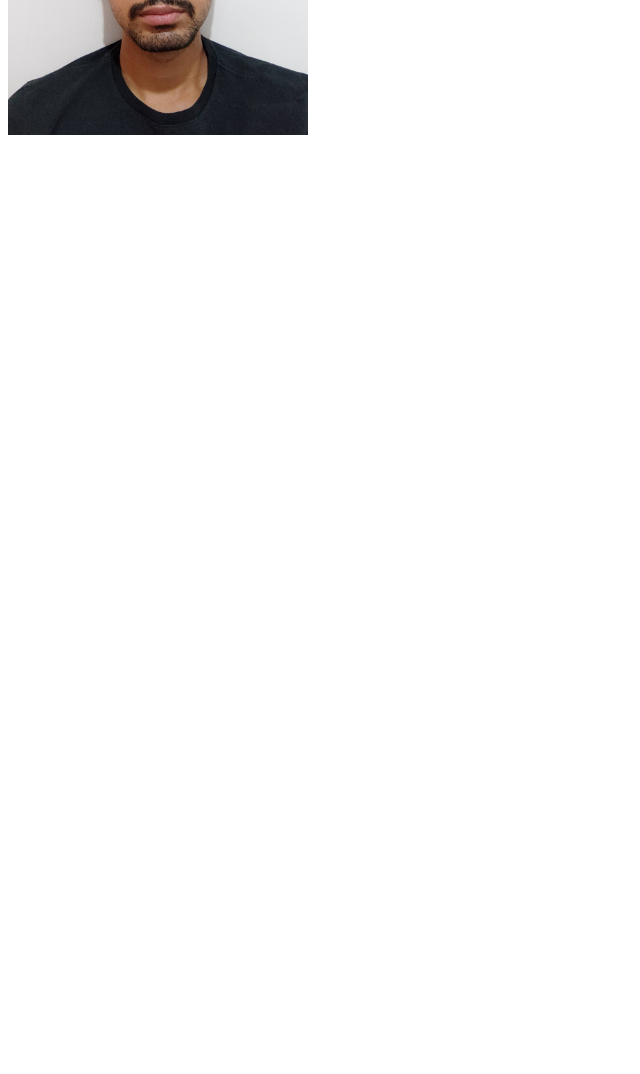
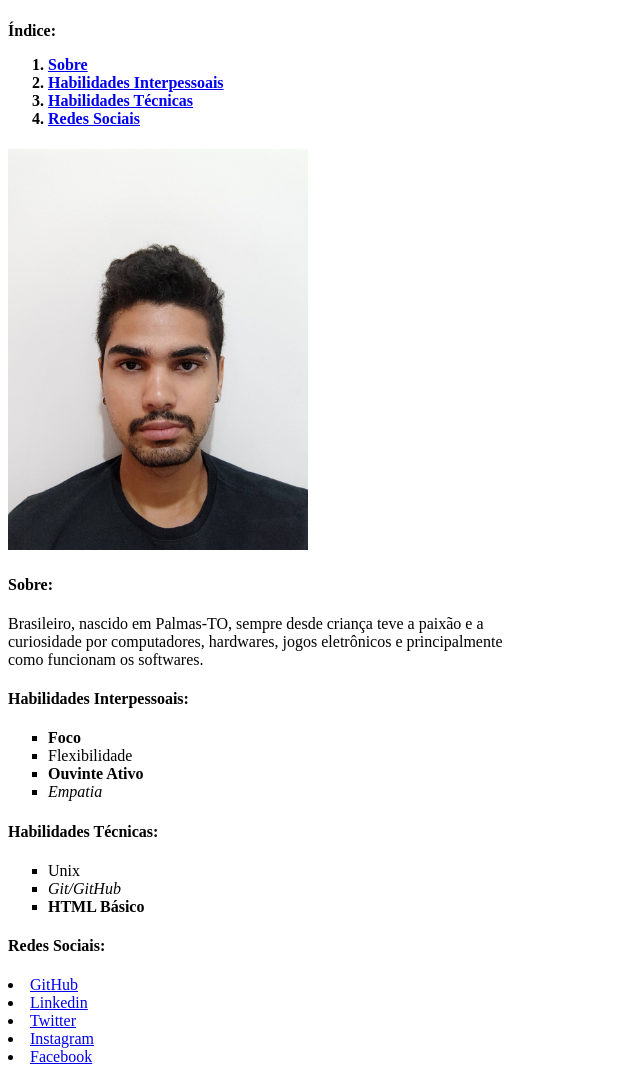
Before and after one commit to devrafaelgsilva/devrafaelgsilva.github.io, a plain HTML site: page index.html in a window 1280 px wide. Shown: the part 425-1499 px from the top of the page, without its empty margins (0-640 px from the left). Before the commit the page ends 800 px from the top, so only its background shows below. Drawn offline with Linux system fonts and the light colour scheme.

Commit message:
Exercício feito

```diff
--- a/index.html
+++ b/index.html
@@ -1,12 +1,44 @@
 <!DOCTYPE html>
 <html lang="pt-br">
     <head>
-        <meta charset="UTF-8">
-        <title>Rafael Silva's Web Portifolio</title>
+      <meta charset="UTF-8">
+      <title>Rafael Silva's Web Portifolio</title>
     </head>
     <body>
-        <h1>Portifolio Web<p>Rafael Gomes da Silva</h1>
-        <img src="/assets/images/profile-picture.jpg" width="300px" alt="foto de perfil">
-
+      <h2>Portifólio Web<p>Rafael Gomes da Silva</h1>
+      <img src="https://i.pinimg.com/originals/77/ed/d8/77edd8e59249472acd76ebec0358e97f.png" width="400px" alt="fundo">
+      <h4>Índice:
+        <ol>
+          <li><a href="#sobre">Sobre</a></li>
+          <li><a href="#hi">Habilidades Interpessoais</a></li>
+          <li><a href="#ht">Habilidades Técnicas</a></li>
+          <li><a href="#redes-sociais">Redes Sociais</a></li>
+        </ol>
+      </h4>
+      <img src="/assets/images/profile-picture.jpg" width="300px" alt="foto de perfil">
+      <h4 id="sobre"><b>Sobre:</b></h4>
+      <p>Brasileiro, nascido em Palmas-TO, sempre desde criança teve a paixão e a<br>
+        curiosidade por computadores, hardwares, jogos eletrônicos e principalmente<br>
+        como funcionam os softwares.</p>
+      <h4 id="hi"><b>Habilidades Interpessoais:</b></h4>
+      <ul style="list-style-type:square;">
+        <li><b>Foco</b></li>
+        <li>Flexibilidade</li>
+        <li><b>Ouvinte Ativo</b></li>
+        <li><i>Empatia</i></li>
+      </ul>
+      <h4 id="ht"><b>Habilidades Técnicas:</b></h4>
+      <ul style="list-style-type:square;">
+        <li>Unix</li>
+        <li><i>Git/GitHub</i></li>
+        <li><b>HTML Básico</b></li>
+      </ul>
+      <h4 id="redes-sociais"><b>Redes Sociais:</b></h4>
+      <ul style="list-style-type:square;"></ul>
+        <li><a href ="https://github.com/devrafaelgsilva" target="_blank">GitHub</a></li>
+        <li><a href="https://linkedin.com/devrafaelgsilva" target="_blank">Linkedin</a></li>
+        <li><a href="https://twitter.com/devrafaelgsilva" target="_blank">Twitter</a></li>
+        <li><a href="https://instagram.com/devrafaelgsilva" target="_blank">Instagram</a></li>
+        <li><a href="https://facebook.com/devrafaelgsilva" target="_blank">Facebook</a></li>
     </body>
 </html>
```
